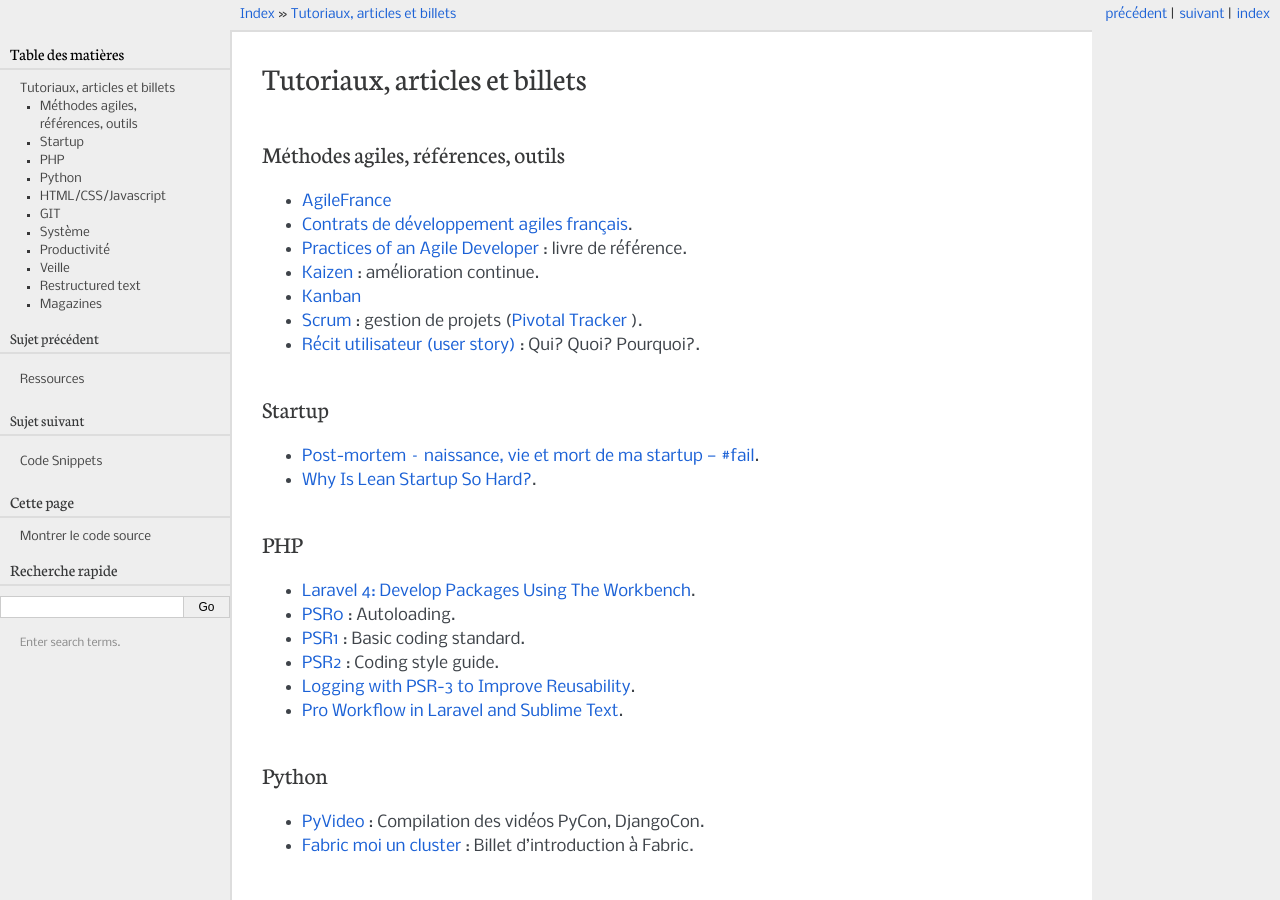
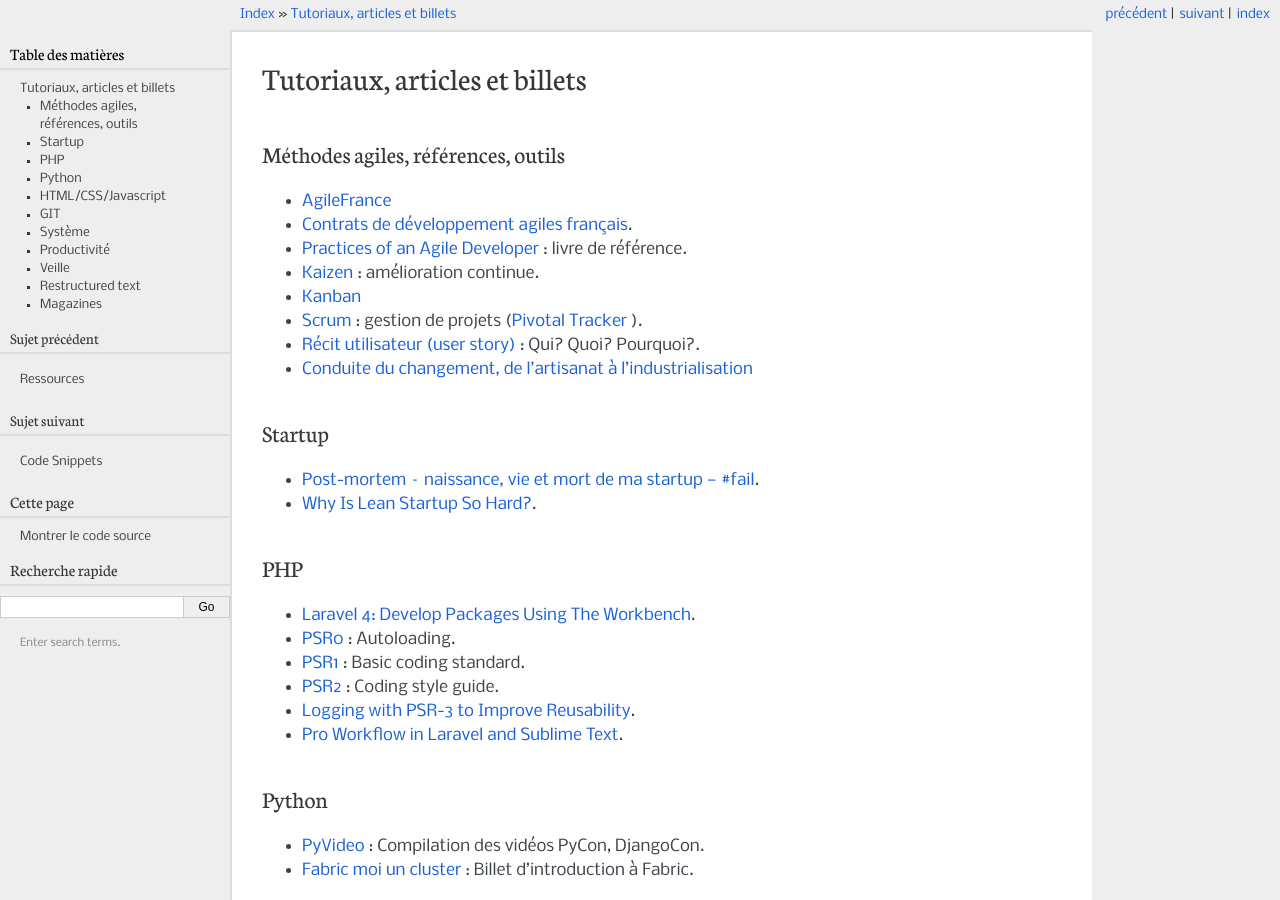
Before and after one commit to k3z/wiki, a Sphinx documentation site: the page built from source/readings.rst, in a window 1280 px wide and 900 px high. Built offline with Sphinx 7.4.7, drawn with Linux system fonts in a browser that asks for light colours.

Commit message:
Update readings.rst

```diff
--- a/source/readings.rst
+++ b/source/readings.rst
@@ -12,6 +12,7 @@ Méthodes agiles, références, outils
 * `Kanban <http://fr.wikipedia.org/wiki/Kanban>`_
 * `Scrum <http://fr.wikipedia.org/wiki/Scrum_%28m%C3%A9thode%29>`_ : gestion de projets (`Pivotal Tracker <https://www.pivotaltracker.com>`_ ).
 * `Récit utilisateur (user story) <http://fr.wikipedia.org/wiki/R%C3%A9cit_utilisateur>`_ : Qui? Quoi? Pourquoi?.
+* `Conduite du changement, de l'artisanat à l'industrialisation <http://vimeo.com/69882988>`_
 
 
 Startup
```
